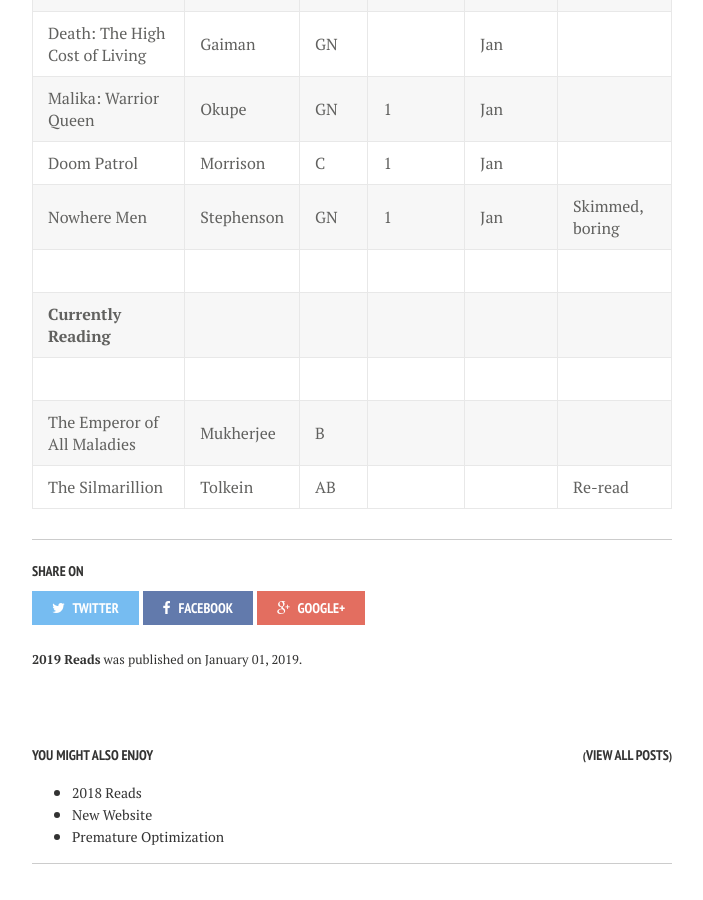
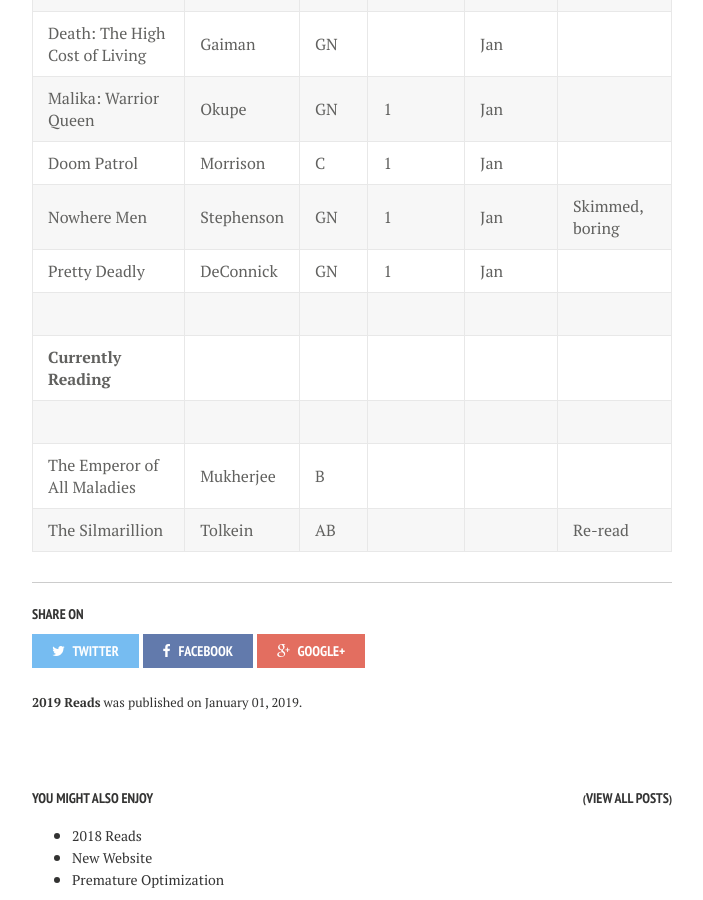
Before and after one commit to calebwherry/calebwherry.github.io, a Jekyll site: the page built from _posts/2019-01-01-2019-Reads.md, in a window 1280 px wide and 900 px high, scrolled down 889 px. Shown: the whole window, without its empty margins (288-991 px from the left). Built offline with Jekyll 4.4.1, drawn with Linux system fonts in a browser that asks for light colours; nearby versions of some CDN libraries; comment, search, counter and statistics services are not loaded.

Commit message:
Added new 2019 read

```diff
--- a/_posts/2019-01-01-2019-Reads.md
+++ b/_posts/2019-01-01-2019-Reads.md
@@ -35,6 +35,7 @@
 | Malika: Warrior Queen              | Okupe      | GN    | 1       | Jan          |                     |
 | Doom Patrol                        | Morrison   | C     | 1       | Jan          |                     |
 | Nowhere Men                        | Stephenson | GN    | 1       | Jan          | Skimmed, boring     |
+| Pretty Deadly                      | DeConnick  | GN    | 1       | Jan          |                     |
 |                                    |            |       |         |              |                     |
 | <b>Currently Reading</b>           |            |       |         |              |                     |
 |                                    |            |       |         |              |                     |
```
